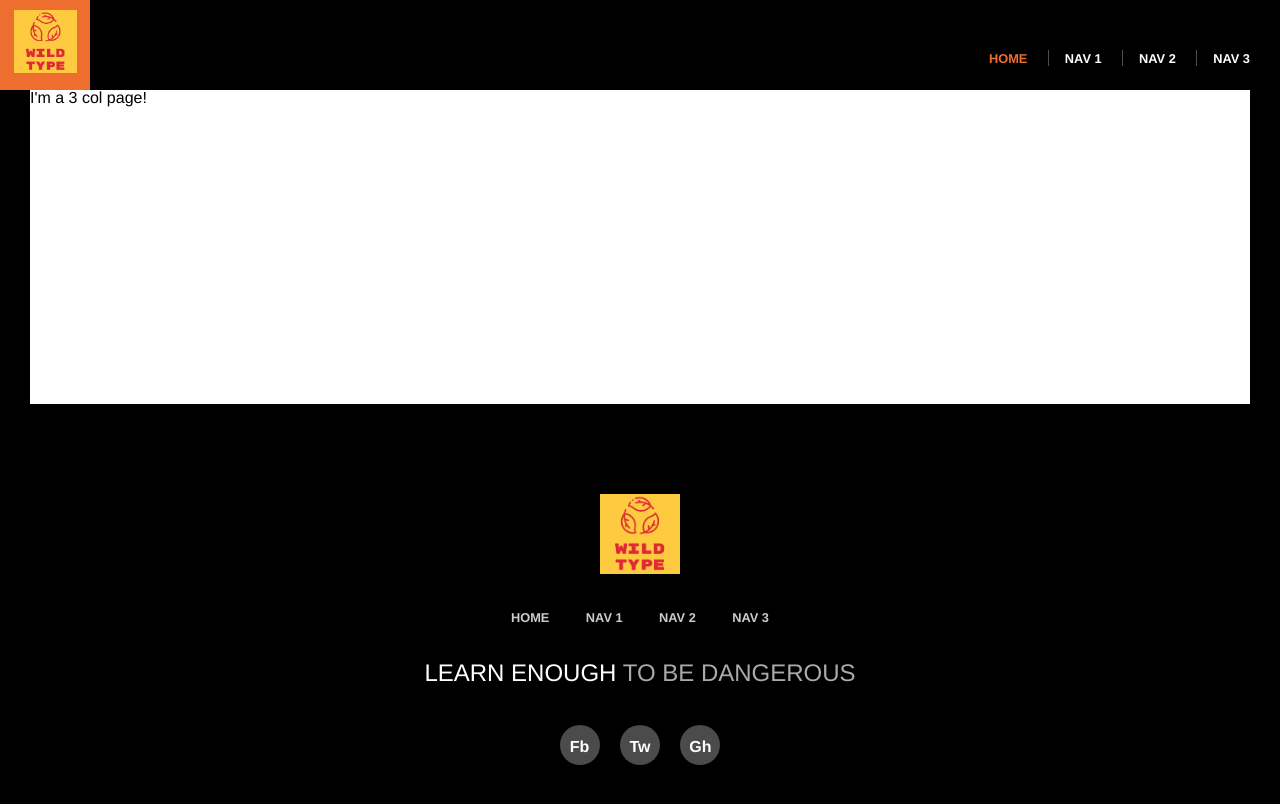
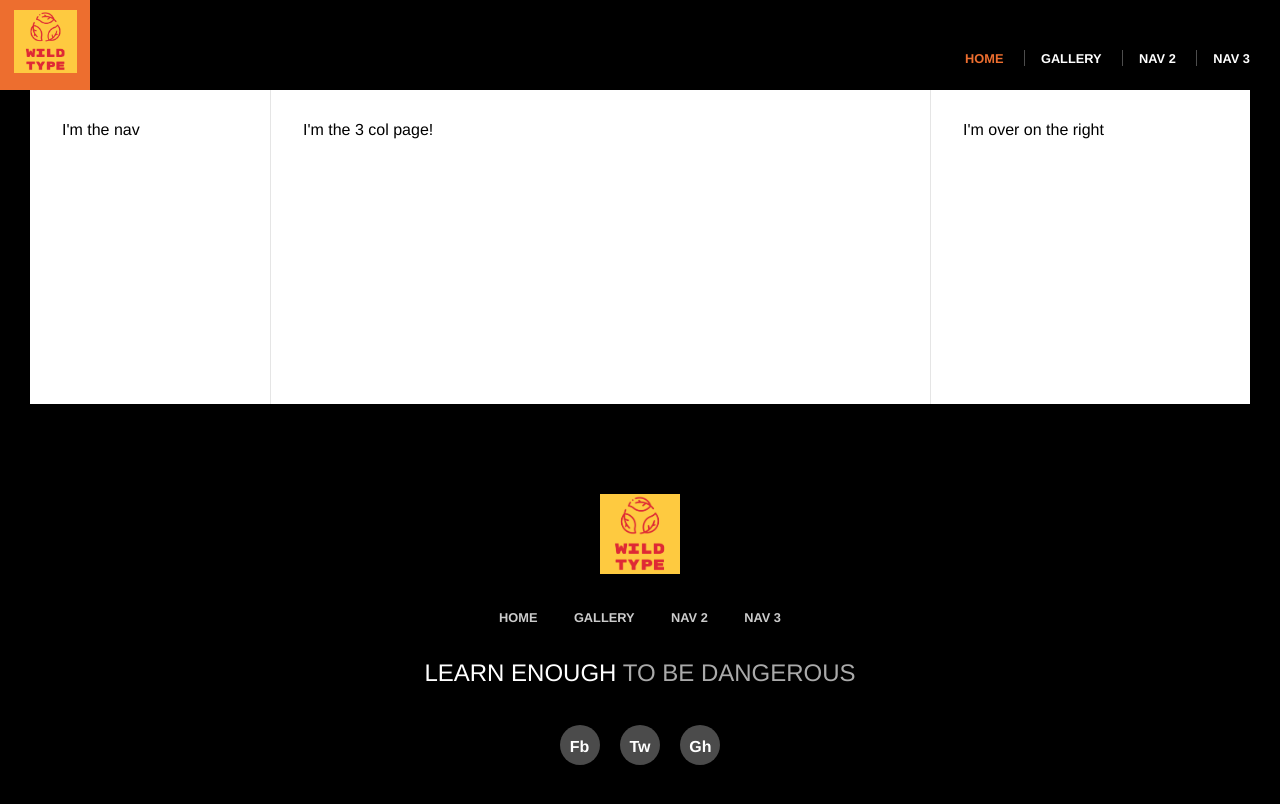
Before and after one commit to drew-mcnaughton/drew-mcnaughton.github.io, a Jekyll site: the page built from gallery/index.html, in a window 1280 px wide. Shown: the top 804 px of the page. Built offline with Jekyll 4.4.1, drawn with Linux system fonts in a browser that asks for light colours.

Commit message:
Add flexbox styles to Gallery page

```diff
--- a/_includes/nav-links.html
+++ b/_includes/nav-links.html
@@ -1,4 +1,4 @@
 <li><a href="/">Home</a></li>
-<li><a href="#">Nav 1</a></li>
+<li><a href="/gallery">Gallery</a></li>
 <li><a href="#">Nav 2</a></li>
 <li><a href="#">Nav 3</a></li>
--- a/css/main.css
+++ b/css/main.css
@@ -13,6 +13,7 @@
   min-height: 100vh;
 }
 .content-container {
+  display: flex;
   flex: 1 1 auto;
   padding-top: 10vh;
   width: 100%;
@@ -209,3 +210,25 @@
   color: green;
   padding: 20px;
 }
+
+/* COLUMN STYLES */
+.col-three {
+  display: flex;
+  flex: 1;
+}
+.col {
+  box-sizing: border-box;
+  padding: 2em;
+}
+.col-three .col ~ .col {
+  border-left: 1px solid rgba(0, 0, 0, 0.1);
+}
+.col-three .col-nav {
+  flex: 0 1 15em;
+}
+.col-three .col-content {
+  flex: 1;
+}
+.col-three .col-aside {
+  flex: 0 1 20em;
+}
--- a/gallery/index.html
+++ b/gallery/index.html
@@ -2,4 +2,14 @@
 layout: default
 ---
 
-I'm a 3 col page!
+<div class="gallery col-three">
+  <div class="col col-nav">
+    I'm the nav
+  </div>
+  <div class="col col-content">
+    I'm the 3 col page!
+  </div>
+  <div class="col col-aside">
+    I'm over on the right
+  </div>
+</div>
```
